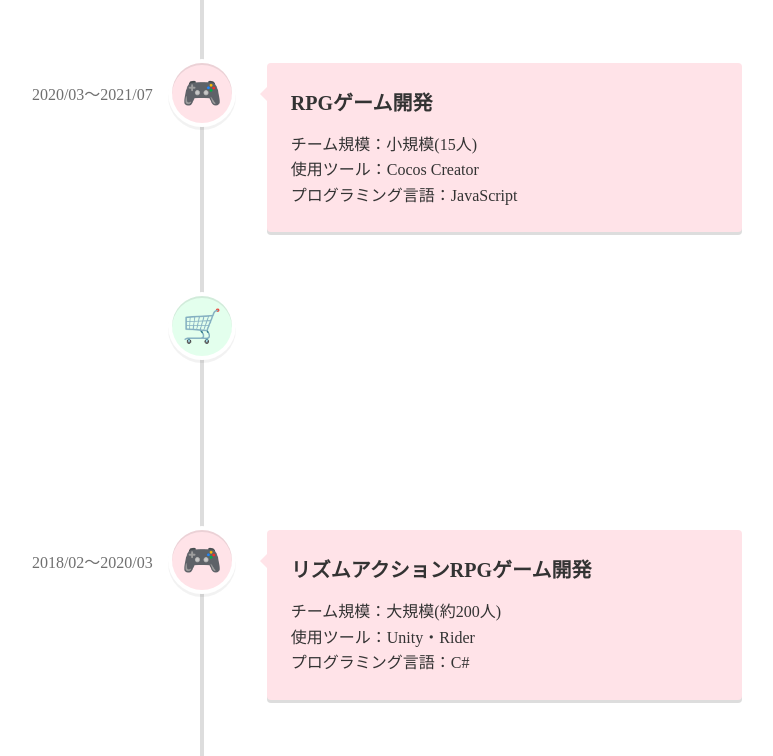
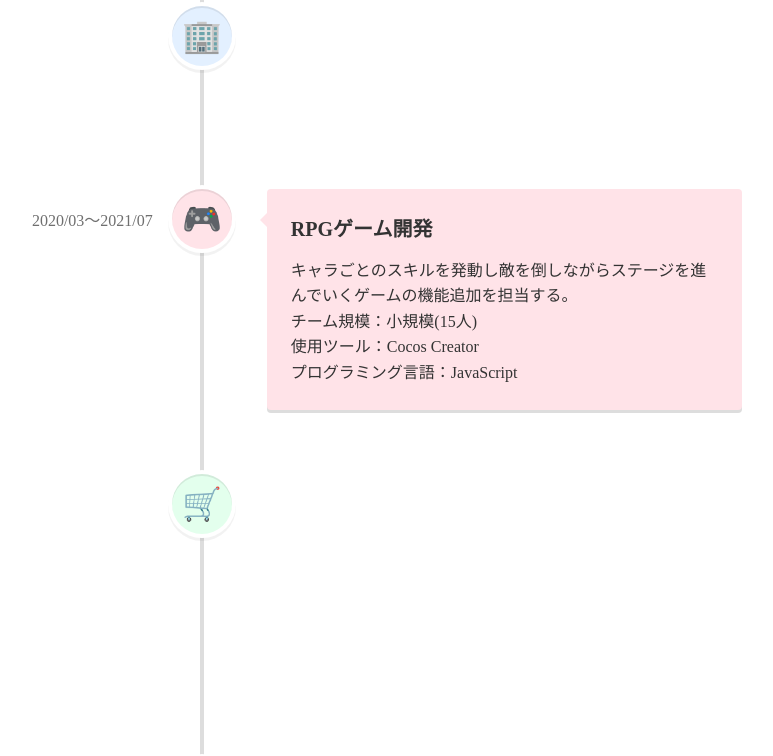
Before and after one commit to syosukecreator/sy-portfolio, a React (Vite) app: page /sy-portfolio/chronology in a window 1280 px wide. Shown: the part 1140-1896 px from the top of the page, without its empty margins (438-1211 px from the left). Built offline with nearby package versions, Linux system fonts and the light colour scheme.

Commit message:
担当箇所を追加

```diff
--- a/src/components/Chronology.tsx
+++ b/src/components/Chronology.tsx
@@ -36,7 +36,8 @@ const timelineElements = [
     id: "nft-game",
     date: "2022/08〜2023/11",
     title: "NFTゲーム開発",
-    description: "チーム規模：小規模(10人)<br>使用ツール：Cocos Creator<br>プログラミング言語：TypeScript",
+    description:
+      "すごろくでダンジョンを探索していくゲームのチームリーダーとして工数管理・機能追加を担当する。<br>チーム規模：小規模(10人)<br>使用ツール：Cocos Creator<br>プログラミング言語：TypeScript",
     color: colors.game,
     icon: icons.game,
   },
@@ -60,7 +61,8 @@ const timelineElements = [
     id: "rpg-game",
     date: "2020/03〜2021/07",
     title: "RPGゲーム開発",
-    description: "チーム規模：小規模(15人)<br>使用ツール：Cocos Creator<br>プログラミング言語：JavaScript",
+    description:
+      "キャラごとのスキルを発動し敵を倒しながらステージを進んでいくゲームの機能追加を担当する。<br>チーム規模：小規模(15人)<br>使用ツール：Cocos Creator<br>プログラミング言語：JavaScript",
     color: colors.game,
     icon: icons.game,
   },
@@ -68,7 +70,8 @@ const timelineElements = [
     id: "meta-verse-shopping-mall-app",
     date: "2021/07〜2022/03",
     title: "メタバースショッピングモールアプリ開発",
-    description: "チーム規模：中規模(約30⼈)<br>使用ツール：Unity・Visual Studio<br>プログラミング言語：C#",
+    description:
+      "お店に売っている商品をスマートフォンからでもチェックできるアプリの機能追加を担当する。<br>チーム規模：中規模(約30⼈)<br>使用ツール：Unity・Visual Studio<br>プログラミング言語：C#",
     color: "#E3FFED",
     icon: "🛒",
   },
@@ -76,7 +79,8 @@ const timelineElements = [
     id: "rithm-action-rpg-game",
     date: "2018/02〜2020/03",
     title: "リズムアクションRPGゲーム開発",
-    description: "チーム規模：大規模(約200⼈)<br>使用ツール：Unity・Rider<br>プログラミング言語：C#",
+    description:
+      "美少⼥がダンスしているのを鑑賞しながらリズムゲームができるゲームの機能追加を担当する。<br>チーム規模：大規模(約200⼈)<br>使用ツール：Unity・Rider<br>プログラミング言語：C#",
     color: colors.game,
     icon: icons.game,
   },
@@ -84,7 +88,8 @@ const timelineElements = [
     id: "tower-defense-game",
     date: "2016/04〜2018/01",
     title: "タワーディフェンスゲーム開発",
-    description: "チーム規模：中規模(約30⼈)<br>使用ツール：Unity・Visual Studio<br>プログラミング言語：C#",
+    description:
+      "クラッシュ‧オブ‧クランにインスピレーションを得たタワーディフェンスゲームの機能追加を担当する。<br>チーム規模：中規模(約30⼈)<br>使用ツール：Unity・Visual Studio<br>プログラミング言語：C#",
     color: colors.game,
     icon: icons.game,
   },
@@ -110,7 +115,7 @@ const timelineElements = [
     date: "2014/11〜2015/08",
     title: "電⼒会社⽤Webアプリ開発",
     description:
-      "チーム規模：大規模(約300⼈)<br>使用ツール：Eclipse<br>プログラミング言語：Java",
+      "電⼒会社の料⾦計算Webアプリケーションで機能追加を担当する。<br>チーム規模：大規模(約300⼈)<br>使用ツール：Eclipse<br>プログラミング言語：Java",
     color: "#FFFEE3",
     icon: "⚡",
   },
@@ -119,7 +124,7 @@ const timelineElements = [
     date: "2014/07〜2014/11",
     title: "美少女育成ゲーム開発",
     description:
-      "スマホゲームの機能調整・リリース作業を担当する。<br>チーム規模：小規模(2人)<br>担当範囲：フロントエンド<br>使用ツール：Unity・MonoDevelop<br>プログラミング言語：C#・Ruby<br>フレームワーク：Ruby on Rails",
+      "美少⼥の服を着せ替えたりして愛でるゲームの機能調整・リリース作業を担当する。<br>チーム規模：小規模(2人)<br>担当範囲：フロントエンド<br>使用ツール：Unity・MonoDevelop<br>プログラミング言語：C#・Ruby<br>フレームワーク：Ruby on Rails",
     color: colors.game,
     icon: icons.game,
   },
@@ -128,7 +133,7 @@ const timelineElements = [
     date: "2014/04〜2014/06",
     title: "スノーボードゲーム開発",
     description:
-      "スマホミニゲームのバグ修正や広告機能追加・アイテム追加等の改修を担当する。<br>チーム規模：小規模(5人)<br>担当範囲：フロントエンド<br>使用ツール：Unity・MonoDevelop・Android Studio<br>プログラミング言語：C#",
+      "スノーボードで雪⼭を滑り降りながらアイテムを取ってハイスコアを⽬指すミニゲームの運⽤保守を担当。バグ修正や広告機能追加・アイテム追加等の改修を担当する。<br>チーム規模：小規模(5人)<br>担当範囲：フロントエンド<br>使用ツール：Unity・MonoDevelop・Android Studio<br>プログラミング言語：C#",
     color: colors.game,
     icon: icons.game,
   },
@@ -181,6 +186,8 @@ const timelineElements = [
 
 const Chronology = () => {
   return (
+    <div>
+      <h2>年表</h2>
       <VerticalTimeline lineColor="#ddd">
         {timelineElements.map((element) => (
           <VerticalTimelineElement
@@ -214,6 +221,7 @@ const Chronology = () => {
           </VerticalTimelineElement>
         ))}
       </VerticalTimeline>
+    </div>
   );
 };
 
--- a/src/components/Profile.tsx
+++ b/src/components/Profile.tsx
@@ -3,7 +3,7 @@ import me from "../../public/me.png";
 const Profile = () => {
   return (
     <div>
-      <h2>Profile</h2>
+      <h2>プロフィール</h2>
       <div style={{ display: "flex", alignItems: "center" }}>
         <img
           src={me}
--- a/src/components/Skills.tsx
+++ b/src/components/Skills.tsx
@@ -1,7 +1,7 @@
 const Skills = () => {
   return (
     <div>
-      <h2>Skills</h2>
+      <h2>スキル</h2>
       <table>
         <tr>
           <th>項目(クリックでroadmap.shへ)</th>
```
Lines whose indentation alone changed are shown as unchanged.
